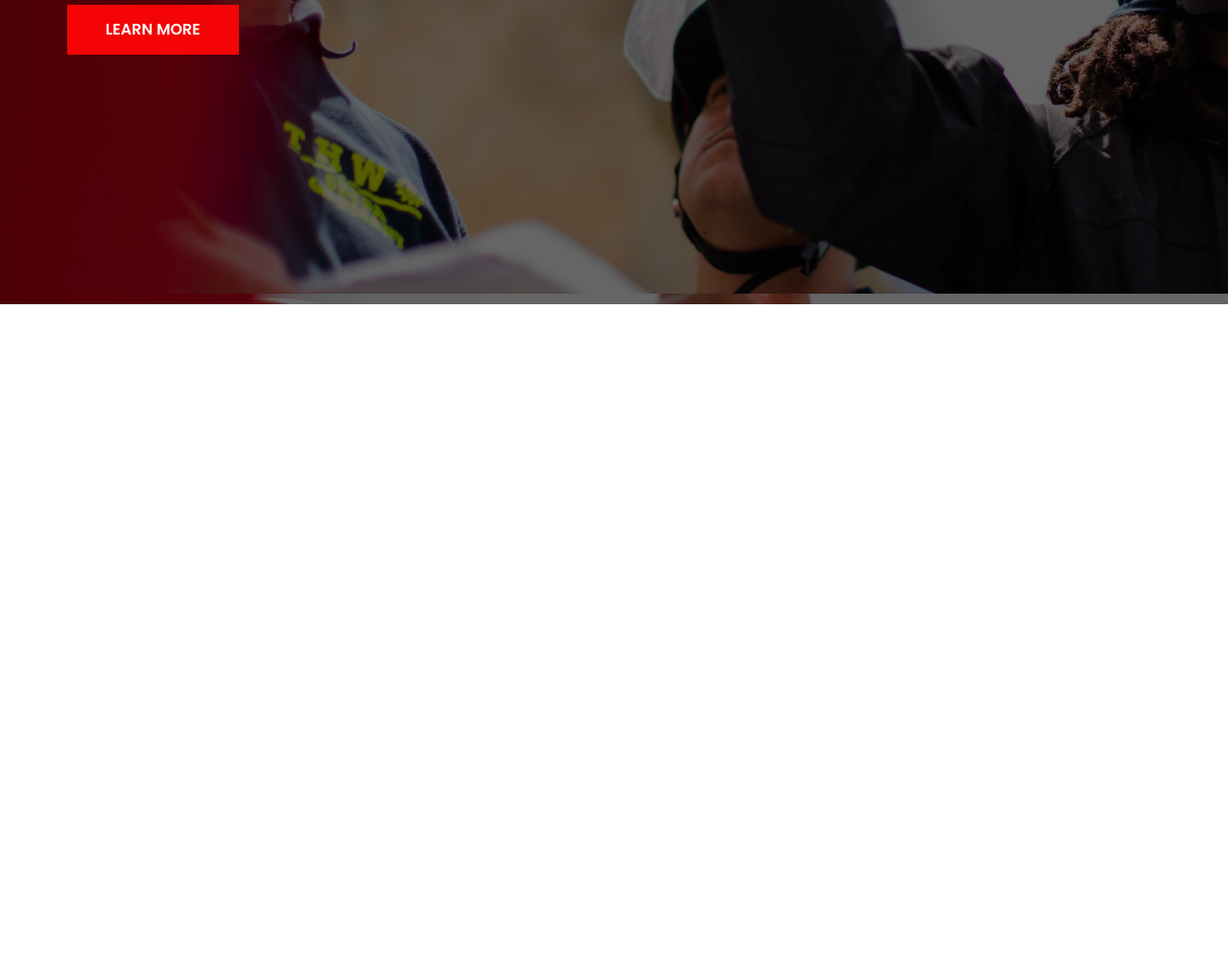
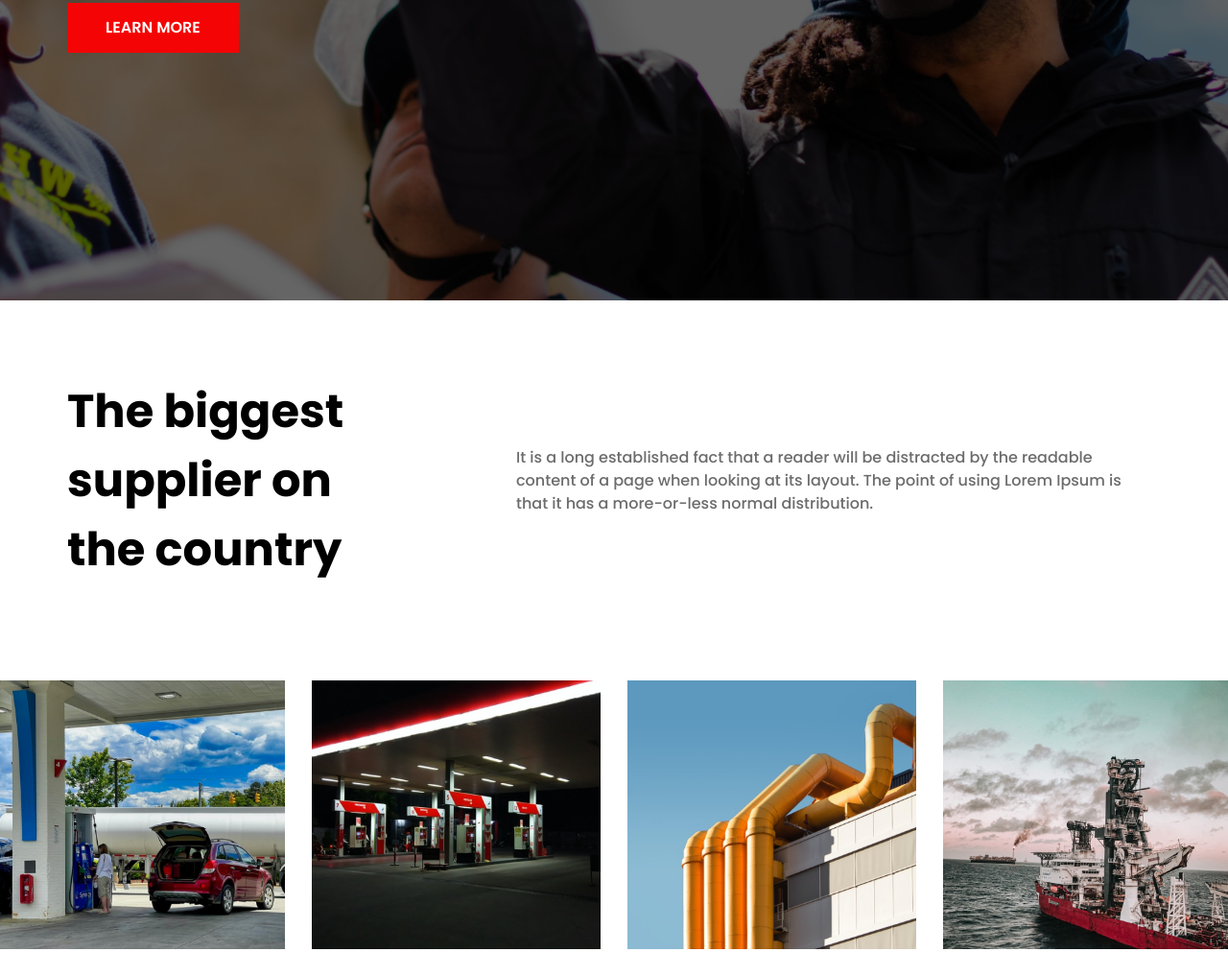
Before and after one commit to menabil/Petroil, a website: page index.html in a window 1280 px wide. Shown: the part 647-1664 px from the top of the page at 96% size. Before the commit the page ends 964 px from the top, so only its background shows below. Drawn offline with Linux system fonts and the light colour scheme.

Commit message:
feat(about): add about section

```diff
--- a/index.html
+++ b/index.html
@@ -64,7 +64,9 @@
     </nav>
     <!-- Navbar -->
     <!-- Banner -->
-    <section class="bg-[url(../images/banner.png)] py-65">
+    <section
+      class="bg-[url(../images/banner.png)] bg-no-repeat bg-center bg-cover py-64.5"
+    >
       <div class="container">
         <h1 class="text-[64px] text-white font-bold w-210.5 mb-7.5">
           We exist since 1975 on the oil and gas industry.
@@ -77,5 +79,26 @@
       </div>
     </section>
     <!-- Banner -->
+    <!-- About -->
+    <section>
+      <div class="container pt-20 pb-25 flex gap-x-44.5">
+        <h3 class="text-5xl text-black leading-18 font-bold w-72.5">
+          The biggest supplier on the country
+        </h3>
+        <p class="text-base text-[#6C6C6C] font-medium w-162.5">
+          It is a long established fact that a reader will be distracted by the
+          readable content of a page when looking at its layout. The point of
+          using Lorem Ipsum is that it has a more-or-less normal distribution.
+        </p>
+      </div>
+      <div class="flex gap-x-7 mb-7 justify-center">
+        <img src="images/aOne.png" alt="" class="w-[23.5%]" />
+        <img src="images/aTwo.png" alt="" class="w-[23.5%]" />
+        <img src="images/aThr.png" alt="" class="w-[23.5%]" />
+        <img src="images/aFor.png" alt="" class="w-[23.5%]" />
+      </div>
+    </section>
+    <!-- About -->
+
   </body>
 </html>
```
Also changed, not shown: images/aFor.png (added), images/aOne.png (added), images/aThr.png (added), images/aTwo.png (added), src/output.css.
